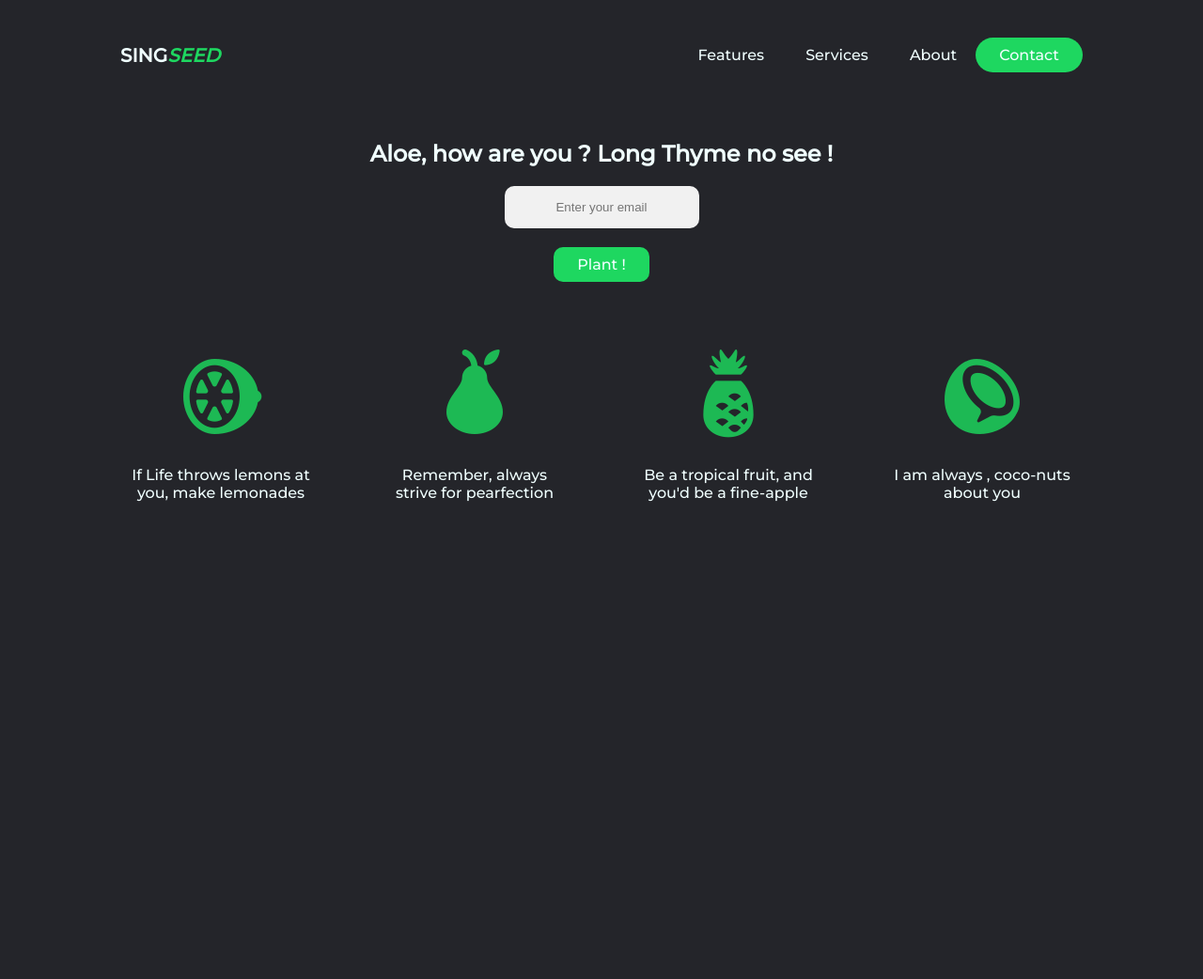
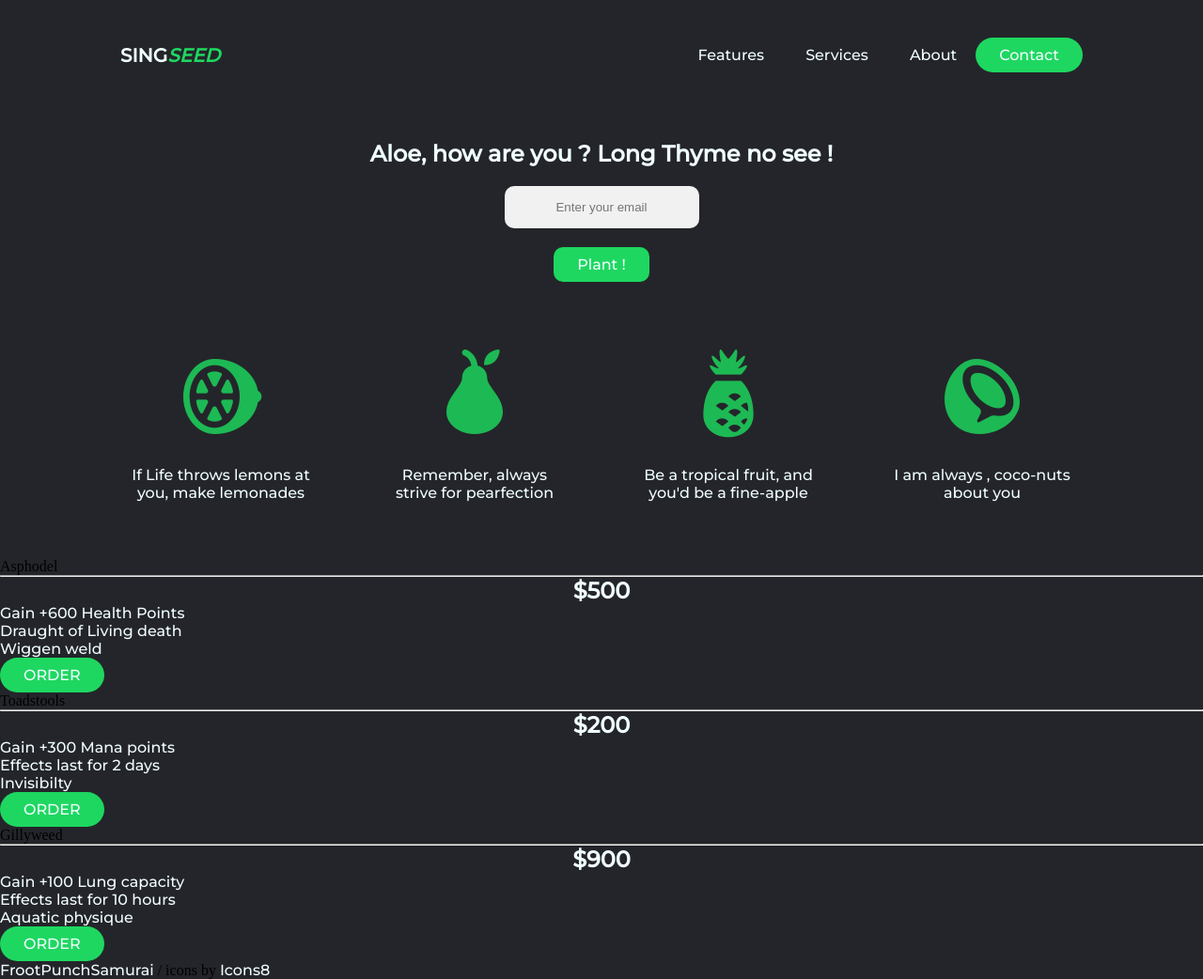
Before and after one commit to chhroot/fcc-product-landing-page, a plain HTML site: page index.html in a window 1280 px wide. Shown: the whole page at 94% size. Before the commit the page ends 800 px from the top, so only its background shows below. Drawn offline with Linux system fonts and the light colour scheme.

Commit message:
Updated index.html

```diff
--- a/index.html
+++ b/index.html
@@ -57,11 +57,54 @@
 
         <section id="pricing">
             <div class="product">
+                <div class="product-name">Asphodel</div>
+                <hr>
+                <div class="product-content">
+                    <h2>$500</h2>
+                    <ul class="list-content">
+                        <li>Gain +600 Health Points</li>
+                        <li>Draught of Living death</li>
+                        <li>Wiggen weld</li>
+                    </ul>
+                    <button class="buy-btn">ORDER</button>
+                </div>
+            </div>
 
+            <div class="product">
+                <div class="product-name">Toadstools</div>
+                <hr>
+                <div class="product-content">
+                    <h2>$200</h2>
+                    <ul class="list-content">
+                        <li>Gain +300 Mana points</li>
+                        <li>Effects last for 2 days</li>
+                        <li>Invisibilty</li>
+                    </ul>
+                    <button class="buy-btn">ORDER</button>
+                </div>
+            </div>
+
+            <div class="product">
+                <div class="product-name">Gillyweed</div>
+                <hr>
+                <div class="product-content">
+                    <h2>$900</h2>
+                    <ul class="list-content">
+                        <li>Gain +100 Lung capacity</li>
+                        <li>Effects last for 10 hours</li>
+                        <li>Aquatic physique</li>
+                    </ul>
+                    <button class="buy-btn">ORDER</button>
+                </div>
             </div>
         </section>
 
+        <footer class="footer">
+            <div class="footer-content"><a class="me" href="https://github.com/FrootPunchSamurai" target="_blank">FrootPunchSamurai</a> / icons by <a target="_blank" href="https://icons8.com">Icons8</a></div>
+        </footer>
+
     </div>
+
 </body>
 
 </html>
```
